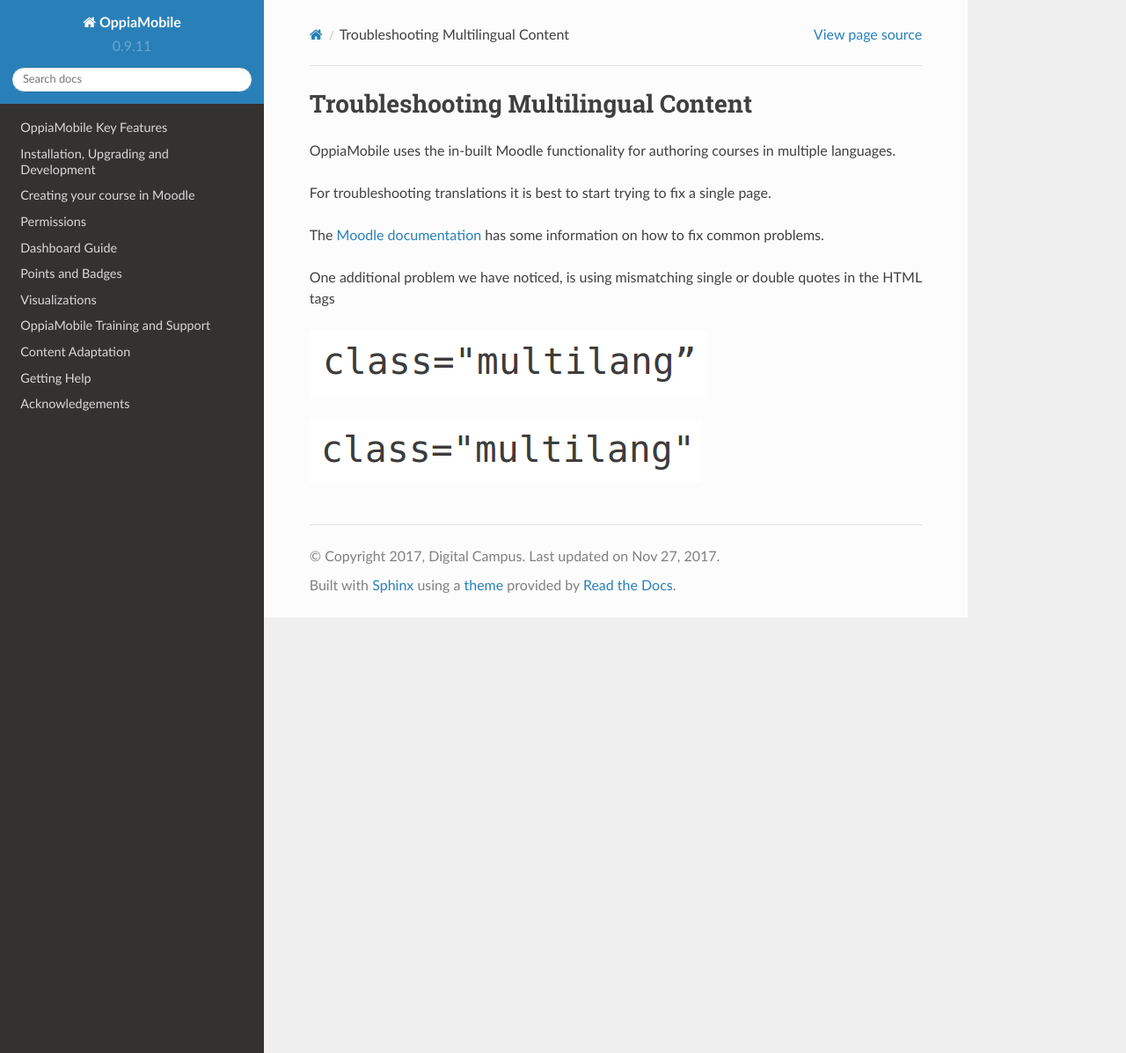
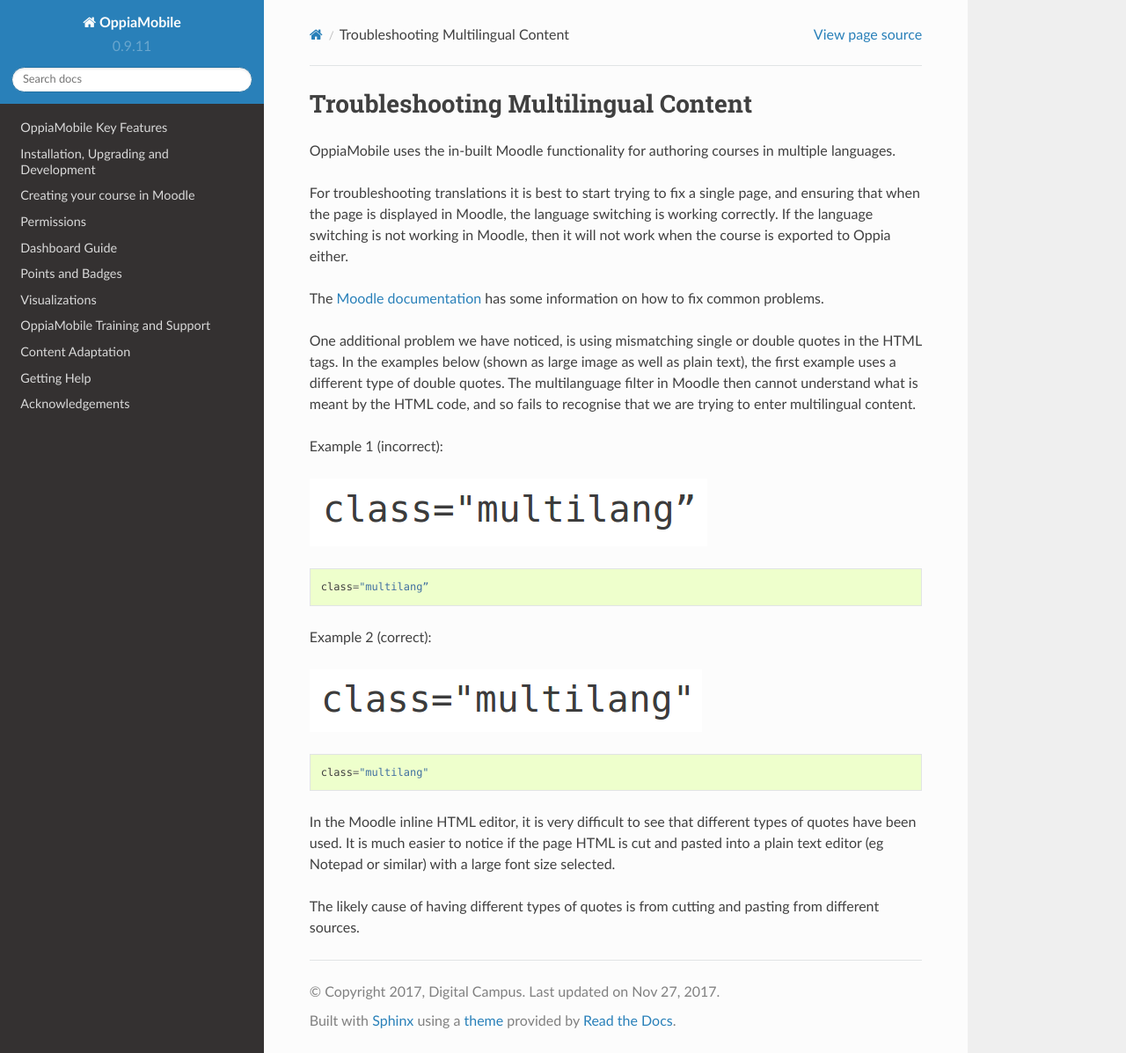
Before and after one commit to DigitalCampus/django-oppia, a Sphinx documentation site: the page built from docs/dev/troubleshooting/translations.rst, in a window 1280 px wide and 1197 px high. Shown: the whole window at 88% size. Built offline with Sphinx 7.4.7 and the Read the Docs theme 2.0.0, drawn with Linux system fonts in a browser that asks for light colours; the version number is read from the project's files by our own code.

Commit message:
update docs

```diff
--- a/docs/dev/troubleshooting/translations.rst
+++ b/docs/dev/troubleshooting/translations.rst
@@ -3,14 +3,36 @@
 
 OppiaMobile uses the in-built Moodle functionality for authoring courses in multiple languages.
 
-For troubleshooting translations it is best to start trying to fix a single page.
+For troubleshooting translations it is best to start trying to fix a single page, and ensuring that when the page is
+displayed in Moodle, the language switching is working correctly. If the language switching is not working in Moodle,
+then it will not work when the course is exported to Oppia either.
 
 The `Moodle documentation <http://docs.moodle.org/en/Multi_language_content>`_ has some information on how to
 fix common problems.
 
-One additional problem we have noticed, is using mismatching single or double quotes in the HTML tags
+One additional problem we have noticed, is using mismatching single or double quotes in the HTML tags. In the examples
+below (shown as large image as well as plain text), the first example uses a different type of double quotes. The
+multilanguage filter in Moodle then cannot understand what is meant by the HTML code, and so fails to recognise that we
+are trying to enter multilingual content.
 
+Example 1 (incorrect):
 
 .. image:: images/quotes-incorrect.png
 
+.. code::
+
+	class="multilang”
+
+Example 2 (correct):
+
 .. image:: images/quotes-correct.png
+
+.. code::
+
+	class="multilang"
+
+In the Moodle inline HTML editor, it is very difficult to see that different types of quotes have been used. It is much
+easier to notice if the page HTML is cut and pasted into a plain text editor (eg Notepad or similar) with a large font
+size selected.
+
+The likely cause of having different types of quotes is from cutting and pasting from different sources.
```
